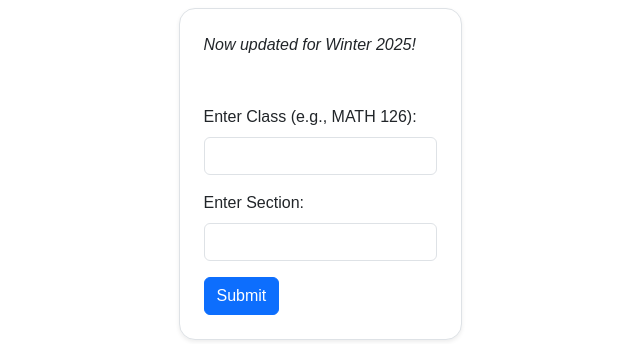
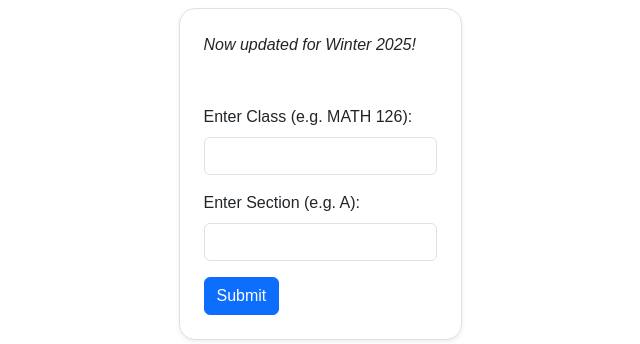
Before and after one commit to AnonymousBazinga/FindMyProf, a Flask app: page / in a window 1280 px wide. Shown: the part 216-560 px from the top of the page, without its empty margins (320-960 px from the left). Run offline with Flask 3, Linux system fonts and the light colour scheme.

Commit message:
updated example for a section too

```diff
--- a/templates/index.html
+++ b/templates/index.html
@@ -58,11 +58,11 @@
                     </select>
                 </div> -->
                 <div class="mb-3">
-                    <label for="class" class="form-label">Enter Class (e.g., MATH 126):</label>
+                    <label for="class" class="form-label">Enter Class (e.g. MATH 126):</label>
                     <input type="text" class="form-control" id="class" name="class" required>
                 </div>
                 <div class="mb-3">
-                    <label for="section" class="form-label">Enter Section:</label>
+                    <label for="section" class="form-label">Enter Section (e.g. A):</label>
                     <input type="text" class="form-control" id="section" name="section" required>
                 </div>
                 <button type="submit" class="btn btn-primary">Submit</button>
```
